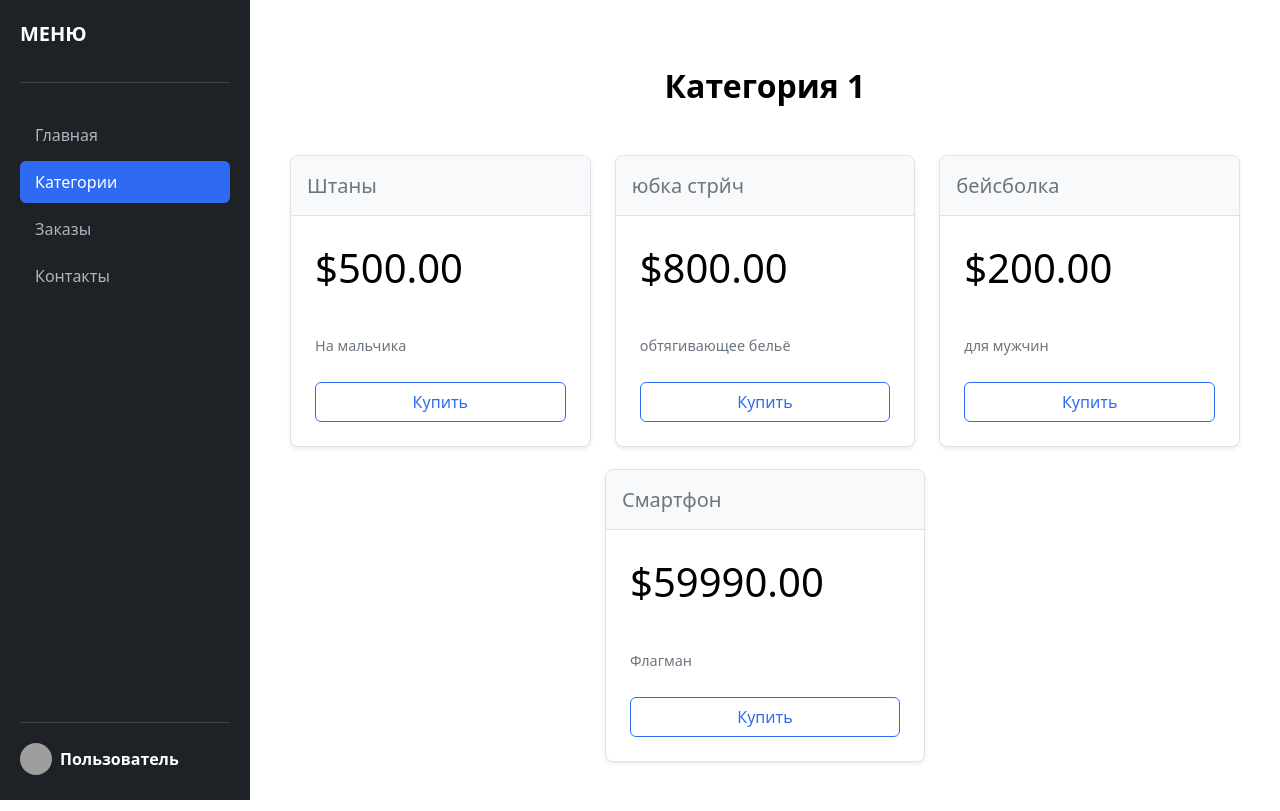
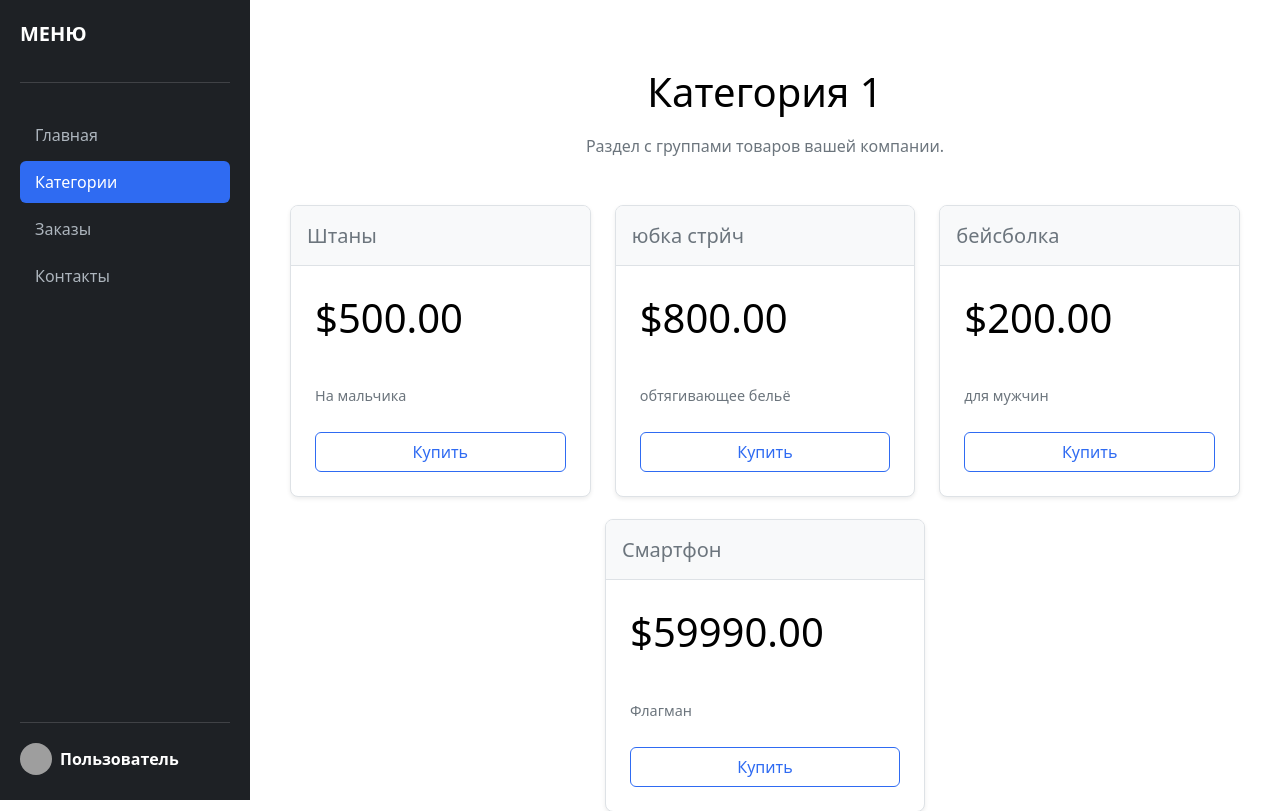
Before and after one commit to konstantin-X-42/24_Django_DZ, a Django app: page /categories/ in a window 1280 px wide. Shown: the top 811 px of the page. Run offline with Django 5.2, Linux system fonts and the light colour scheme; data comes from the database, SQL or seed files in the repository; grey boxes are pictures that could not be loaded.

Commit message:
корректировка заголовков

```diff
--- a/catalog/templates/catalog/21-2_home2.html
+++ b/catalog/templates/catalog/21-2_home2.html
@@ -5,7 +5,9 @@
 {% block content %}
 <div class="container-fluid text-center">
     <!-- Название страницы -->
-    <h1 class="display-4 fw-normal mt-4 mb-5">Категория 1</h1>
+    <h1 class="display-5 fw-normal mt-4 mb-2">Категория 1</h1>
+    <p class="text-muted mb-5">Раздел с группами товаров вашей компании.</p>
+<!--    <h1 class="display-4 fw-normal mt-4 mb-5">Категория 1</h1>-->
 
     <!-- ДИНАМИЧЕСКАЯ СЕТКА КАРТОЧЕК ИЗ БАЗЫ ДАННЫХ -->
     <div class="products-grid">
```
